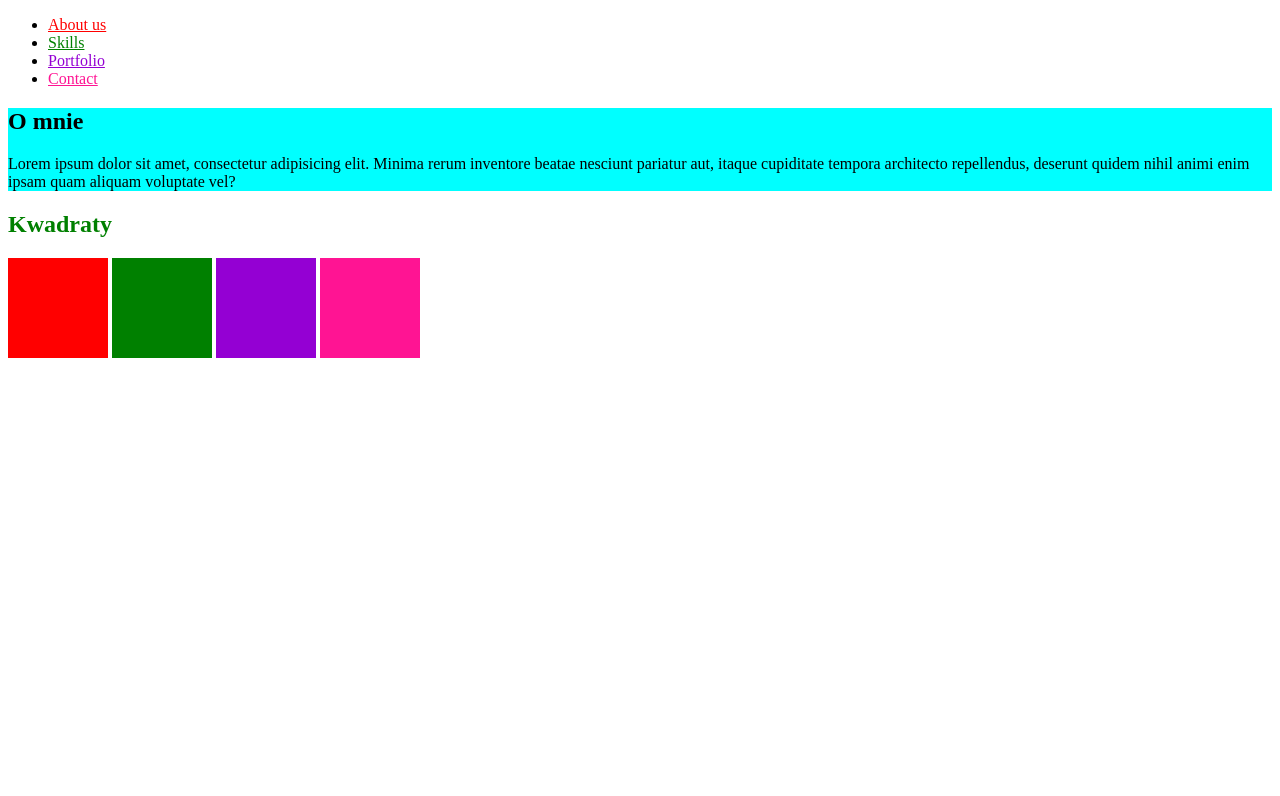
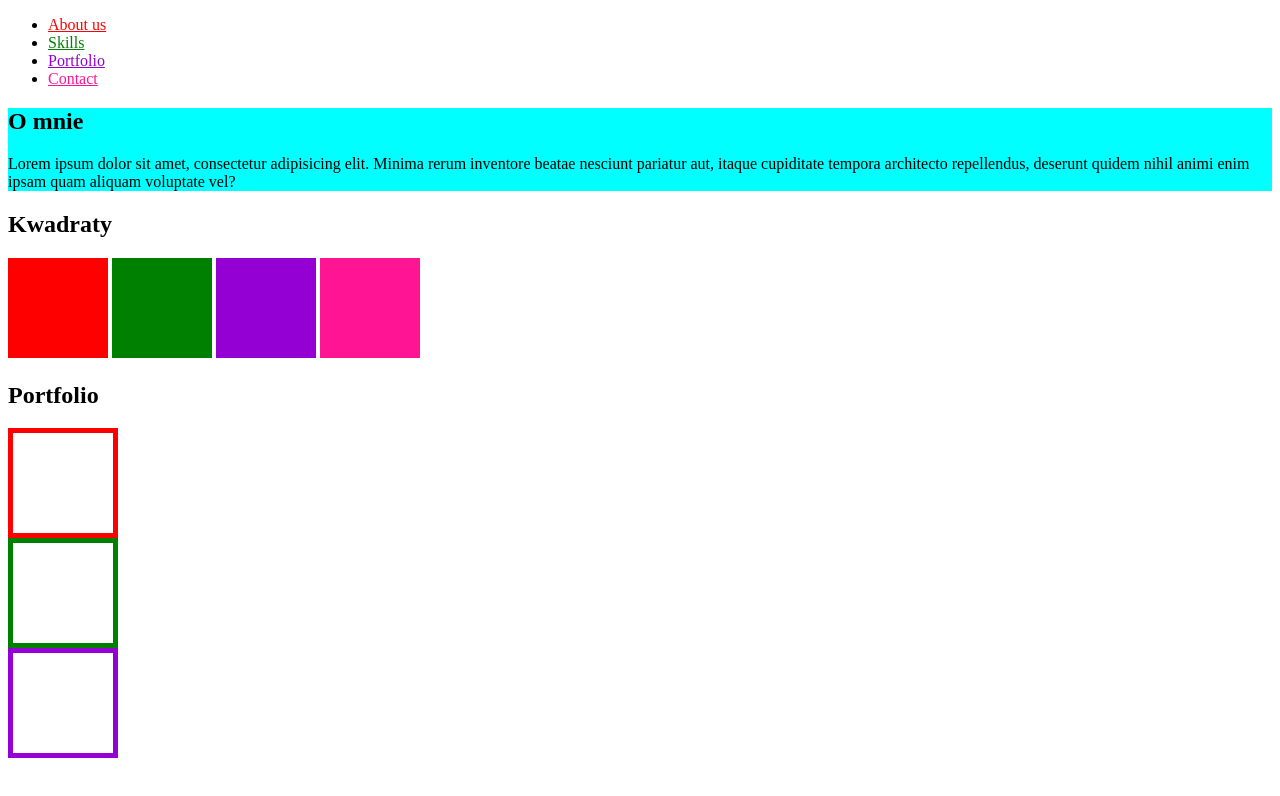
Before and after one commit to monikagrabczak86/zad-7218, a plain HTML site: page index.html in a window 1280 px wide. Drawn offline with Linux system fonts and the light colour scheme.

Commit message:
sekcja portfolio

```diff
--- a/index.html
+++ b/index.html
@@ -8,22 +8,28 @@
 <body>
     <nav>
         <ul>
-            <li><a id=about href="#AboutUs">About us</a></li>
-            <li><a id=skils href="#Skils">Skills</a></li>
-            <li><a id=portfolio href="#Portfolio">Portfolio</a></li>
-            <li><a id=contact href="#Contact">Contact</a></li>
+            <li><a id=about href="#onas">About us</a></li>
+            <li><a id=skils href="#umiejetnosci">Skills</a></li>
+            <li><a id=portfolio href="#prace">Portfolio</a></li>
+            <li><a id=contact href="#kontakt">Contact</a></li>
         </ul>
     </nav>
-    <section id="AboutUs">
+    <section id="onas">
         <h1>O mnie</h1>
         <p>Lorem ipsum dolor sit amet, consectetur adipisicing elit. Minima rerum inventore beatae nesciunt pariatur aut, itaque cupiditate tempora architecto repellendus, deserunt quidem nihil animi enim ipsam quam aliquam voluptate vel?</p>
     </section>
-    <section id="skils">
+    <section id="umiejetnosci">
         <h1>Kwadraty</h1>
         <div id="div1"></div>
         <div id="div2"></div>
         <div id="div3"></div>
         <div id="div4"></div>
     </section>
+    <section id="prace">
+        <h1>Portfolio</h1>
+        <div id="div5"></div>
+        <div id="div6"></div>
+        <div id="div7"></div>
+    </section>
 </body>
 </html>
--- a/style.css
+++ b/style.css
@@ -10,7 +10,7 @@
 #contact {
     color: deeppink;
 }
-#AboutUs {
+#onas {
     background-color: aqua;
 }
 #div1 {
@@ -37,3 +37,24 @@
 #div1, #div2, #div3, #div4 {
     display: inline-block;
 }
+#div5 {
+    width: 100px;
+    height: 100px;
+    border: 5px;
+    border-style: solid;
+    border-color: red;
+}
+#div6 {
+    width: 100px;
+    height: 100px;
+    border: 5px;
+    border-style: solid;
+    border-color: green;
+}
+#div7 {
+    width: 100px;
+    height: 100px;
+    border: 5px;
+    border-style: solid;
+    border-color: darkviolet;
+}
```
